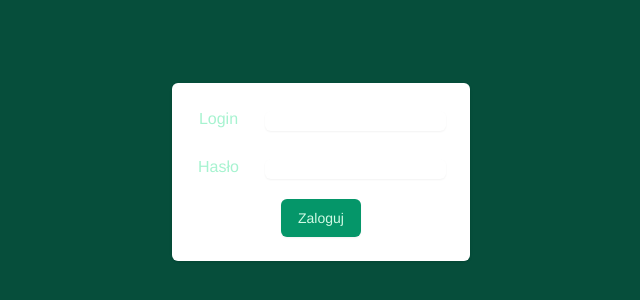
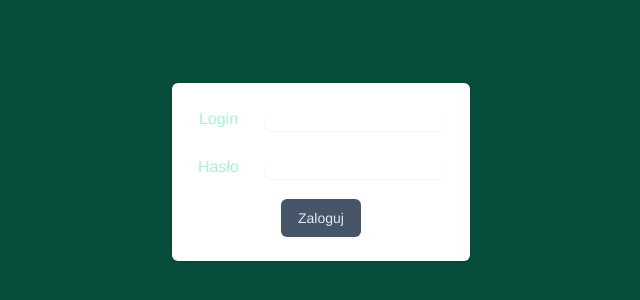
Before and after one commit to MrTitainin/ZTW-Voting, a Vue app in the folder webapp/: page / in a window 1280 px wide. Shown: the part 228-528 px from the top of the page, without its empty margins (319-959 px from the left). Built offline with nearby package versions, Linux system fonts and the light colour scheme.

Commit message:
login disable

```diff
--- a/webapp/src/components/Login.vue
+++ b/webapp/src/components/Login.vue
@@ -8,7 +8,7 @@
                 <label class="text-emerald-200 sm:col-span-1 align-middle">Hasło </label>
                 <input v-model="user.password" type="text" class="sm:col-span-3 text-violet-600 mt-1 focus:ring-indigo-500 focus:border-indigo-500 block w-full shadow-sm sm:text-sm border-gray-300 rounded-md"/>
             </div>
-            <input type="submit" value="Zaloguj" class ="content-center text-emerald-100 mt-5 inline-flex justify-center py-2 px-4 border border-transparent shadow-sm text-sm font-medium rounded-md bg-emerald-600 hover:bg-indigo-700 focus:outline-none focus:ring-2 focus:ring-offset-2 focus:ring-indigo-500 disabled:bg-slate-600 disabled:text-slate-200">
+            <input type="submit" value="Zaloguj" :disabled="empty" class ="content-center text-emerald-100 mt-5 inline-flex justify-center py-2 px-4 border border-transparent shadow-sm text-sm font-medium rounded-md bg-emerald-600 hover:bg-indigo-700 focus:outline-none focus:ring-2 focus:ring-offset-2 focus:ring-indigo-500 disabled:bg-slate-600 disabled:text-slate-200">
           </div>
         </div>
     </form>
@@ -47,6 +47,11 @@ export default {
             }
         }
     },
+    computed: {
+        empty() {
+            return this.user.login === '' || this.user.password === ''
+        }
+    },
     props: {
     }
 }
```
